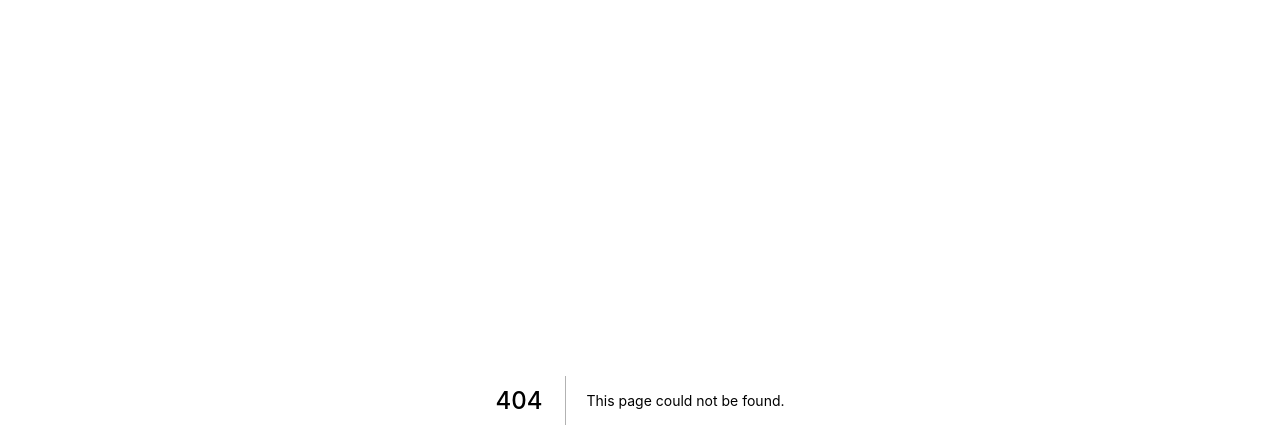
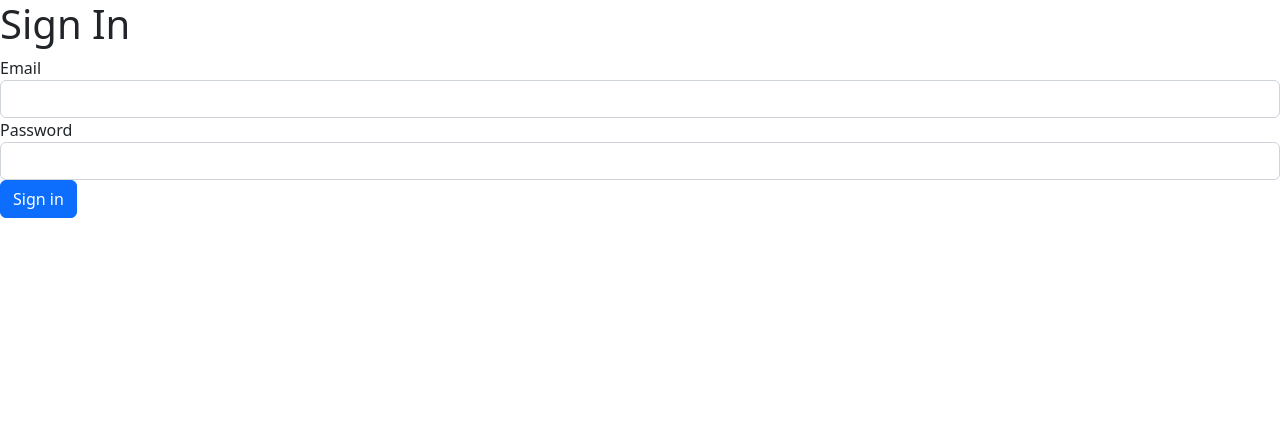
Before and after one commit to kkoutsilis/TixMix, a Next.js app in the folder client/: page /auth/signin in a window 1280 px wide. Before the commit this address had no page. Shown: the top 448 px of the page. Built offline with nearby package versions, Linux system fonts and the light colour scheme.

Commit message:
signin page

```diff
--- /dev/null
+++ b/client/pages/auth/signin.js
@@ -0,0 +1,43 @@
+import { useState } from "react";
+import Router from "next/router";
+import useRequest from "../../hooks/use-request";
+
+export default () => {
+  const [email, setEmail] = useState("");
+  const [password, setPassword] = useState("");
+  const { doRequest, errors } = useRequest({
+    url: "/api/users/signin",
+    method: "post",
+    body: { email, password },
+    onSuccess: () => Router.push("/"),
+  });
+  const onSubmit = async (event) => {
+    event.preventDefault();
+    doRequest();
+  };
+
+  return (
+    <form onSubmit={onSubmit}>
+      <h1>Sign In</h1>
+      <div className="form-group">
+        <label>Email</label>
+        <input
+          value={email}
+          onChange={(e) => setEmail(e.target.value)}
+          className="form-control"
+        />
+      </div>
+      <div className="form-group">
+        <label>Password</label>
+        <input
+          type="password"
+          value={password}
+          onChange={(e) => setPassword(e.target.value)}
+          className="form-control"
+        />
+      </div>
+      {errors}
+      <button className="btn btn-primary">Sign in</button>
+    </form>
+  );
+};
```
